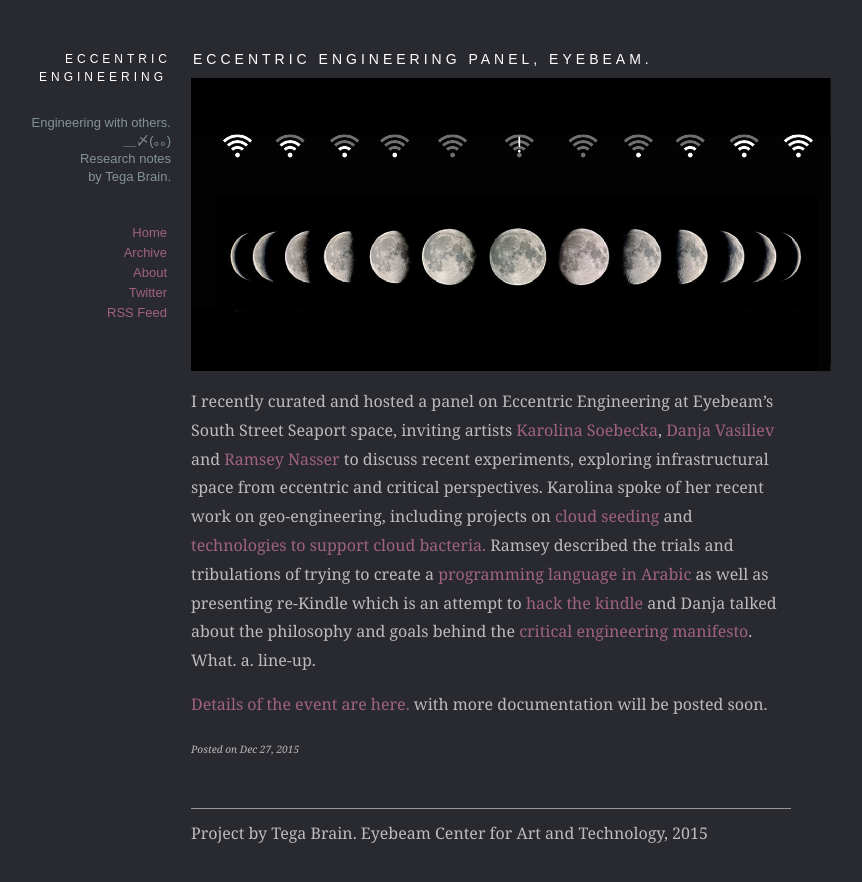
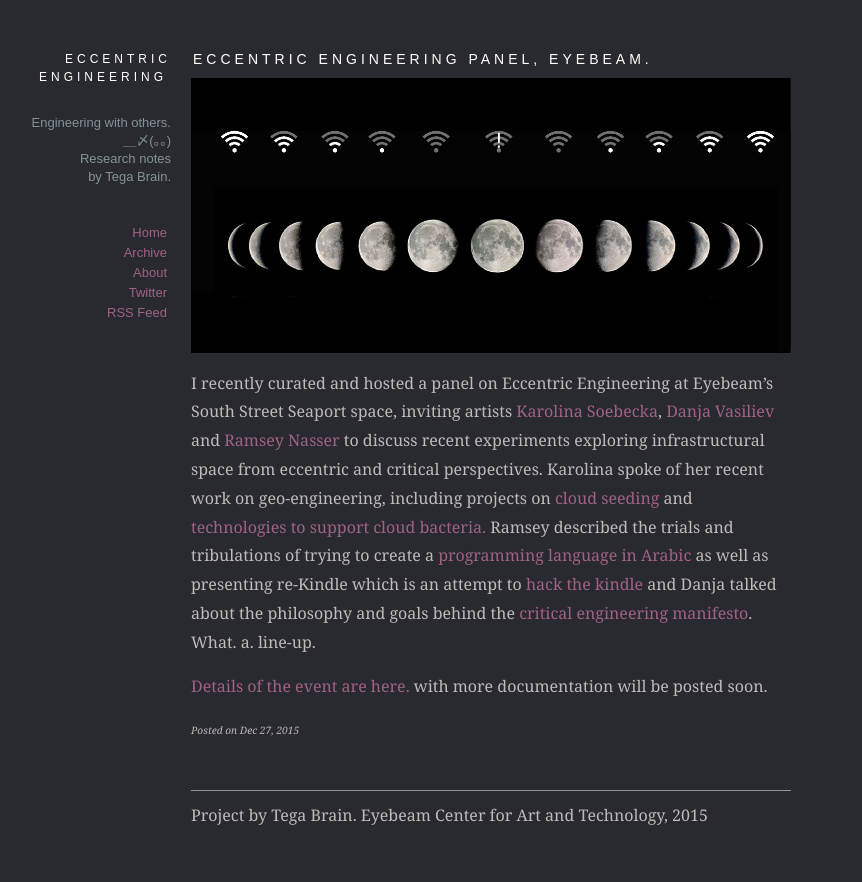
Before and after one commit to eccentricengineering/eccentricengineering.github.io, a Jekyll site: the page built from _posts/2015-12-28-EccentricPanel.md, in a window 1280 px wide. Shown: the top 882 px of the page, without its empty margins (149-1011 px from the left). Built offline with Jekyll 4.4.1, drawn with Linux system fonts in a browser that asks for light colours; nearby versions of some CDN libraries.

Commit message:
panel post

```diff
--- a/_posts/2015-12-28-EccentricPanel.md
+++ b/_posts/2015-12-28-EccentricPanel.md
@@ -5,8 +5,8 @@ date: 2015-12-27 01:43:50
 cover:
 ---
 
-<img src="https://github.com/eccentricengineering/eccentricengineering.github.io/blob/master/images/panel/AnOrbit-16.jpg?raw=true" alt="alt text" width="640px">
+<img src="https://github.com/eccentricengineering/eccentricengineering.github.io/blob/master/images/panel/AnOrbit-16.jpg?raw=true" alt="alt text" width="600px">
 
-I recently curated and hosted a panel on Eccentric Engineering at Eyebeam's South Street Seaport space, inviting artists [Karolina Soebecka](http://www.gravitytrap.com/), [Danja Vasiliev](http://k0a1a.net/) and [Ramsey Nasser](http://nas.sr/) to discuss recent experiments, exploring infrastructural space from eccentric and critical perspectives. Karolina spoke of her recent work on geo-engineering, including projects on [cloud seeding](http://www.amateurhuman.org/cloud-machine) and [technologies to support cloud bacteria.](http://www.amateurhuman.org/featured/inp-ice-nucleating-protein-tests) Ramsey described the trials and tribulations of trying to create a [programming language in Arabic](http://nas.sr/%D9%82%D9%84%D8%A8/) as well as presenting re-Kindle which is an attempt to [hack the kindle](http://observer.com/2015/12/kindle-maps-hack/) and Danja talked about the philosophy and goals behind the [critical engineering manifesto](https://criticalengineering.org/). What. a. line-up.
+I recently curated and hosted a panel on Eccentric Engineering at Eyebeam's South Street Seaport space, inviting artists [Karolina Soebecka](http://www.gravitytrap.com/), [Danja Vasiliev](http://k0a1a.net/) and [Ramsey Nasser](http://nas.sr/) to discuss recent experiments exploring infrastructural space from eccentric and critical perspectives. Karolina spoke of her recent work on geo-engineering, including projects on [cloud seeding](http://www.amateurhuman.org/cloud-machine) and [technologies to support cloud bacteria.](http://www.amateurhuman.org/featured/inp-ice-nucleating-protein-tests) Ramsey described the trials and tribulations of trying to create a [programming language in Arabic](http://nas.sr/%D9%82%D9%84%D8%A8/) as well as presenting re-Kindle which is an attempt to [hack the kindle](http://observer.com/2015/12/kindle-maps-hack/) and Danja talked about the philosophy and goals behind the [critical engineering manifesto](https://criticalengineering.org/). What. a. line-up.
 
 [Details of the event are here.](https://eyebeam.org/events/eccentric-engineering) with more documentation will be posted soon.
--- a/about/index.markdown
+++ b/about/index.markdown
@@ -6,7 +6,7 @@ title: About
 
 This is a collection of research and thinking on eccentric engineering.
 
-Eccentric engineering reimagines technologies to address their scope and politics. It is creative work that rethinks how we design and engineer and who is included and excluded in these processes. How we might build systems that enact more-than-only-human agendas? What do infrastructures based on mutualism look like? How can technologies be repurposed to include more diverse agendas and perspectives, particularly those of disenfranchised or underrepresented communities?
+Eccentric engineering reimagines technologies to address their scope. It is creative work that rethinks how we design and engineer and who is included and excluded in these processes and the resultant technologies. Eccentric engineering asks questions such as - how can we build systems that enact more-than-only-human agendas? How can we redesign infrastructures based on mutualism? How can technologies be repurposed to include more diverse agendas and perspectives, particularly those of disenfranchised or underrepresented communities?
 
 How can we engineer with others?
 
```
Also changed, not shown: _posts/2015-11-20-EccentricWifi.md (+1 -1 lines).
